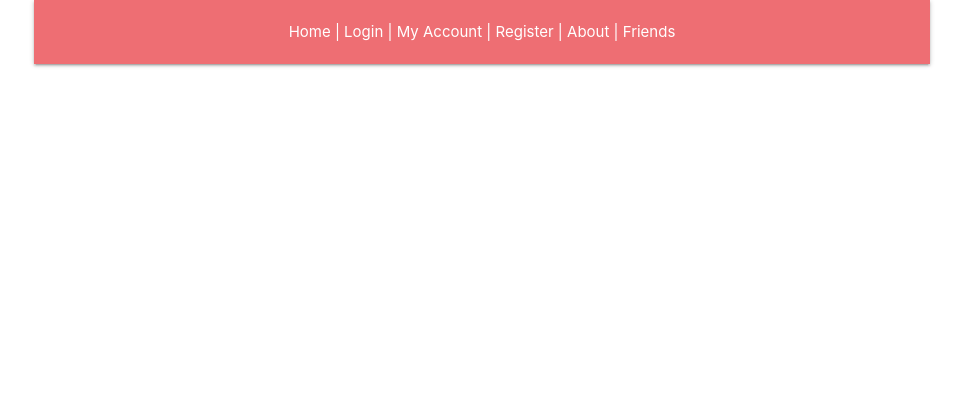
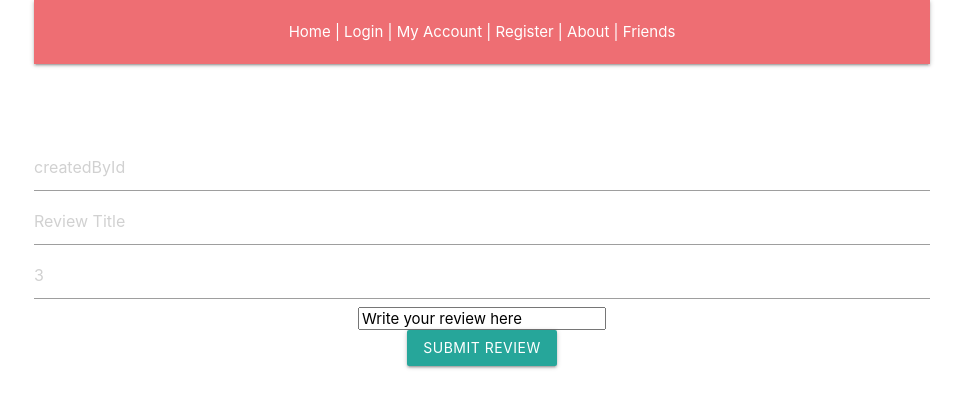
Before and after one commit to gbeaumont5/Front_end_homeless_helper, a React (Create React App) app: page /Movies/selected in a window 1280 px wide. Shown: the top 408 px of the page, without its empty margins (158-1121 px from the left). Built offline with nearby package versions, Linux system fonts and the light colour scheme; no server answers.

Commit message:
made a few changes to showmovie and newreview. not fully functional yet

```diff
--- a/src/components/NewReview.js
+++ b/src/components/NewReview.js
@@ -1,14 +1,18 @@
 import React, { Component } from 'react';
 import axios from 'axios';
 
+let baseURL = 'http://localhost:3003'
+
 class NewReview extends Component {
-    super(props)
-    state = {
-        createdByID: '',
-        imdbID: this.props.imdbID,
-        title: '',
-        rating: null,
-        reviewNotes: '',
+    constructor(props){
+        super(props);
+        this.state = {
+            createdByID: '',
+            imdbID: this.props.imdbID,
+            title: '',
+            rating: null,
+            reviewNotes: '',
+        }
     }
 
     handleChange(event) {
@@ -37,10 +41,10 @@ class NewReview extends Component {
             rating: null,
             reviewNotes: ''
         });
-        this.props.handleAddMember(response.data); //this is a prop coming from , still need to create at App.js
+        this.props.handleAddReview(response.data); //this is a prop coming from , still need to create at App.js
       }
 
-    render (
+    render () {
         return (
             <div>
             <form onSubmit={this.handleSubmit}>
@@ -50,32 +54,42 @@ class NewReview extends Component {
 
             <input
               type='text'
-              id='email'
-              name='email'
+              id='createdById'
+              name='createdById'
               onChange={this.handleChange}
-              value={this.state.email}
-              placeholder='your email'
+              value={this.state.createdById}
+              placeholder='createdById'
             />
             <input
               type='text'
-              id='picture'
-              name='picture'
+              id='title'
+              name='title'
               onChange={this.handleChange}
-              value={this.state.picture}
-              placeholder='a url for your picture'
+              value={this.state.title}
+              placeholder='Review Title'
             />
             <input
-              type='password'
-              id='password'
-              name='password'
+              type='number'
+              id='rating'
+              name='rating'
               onChange={this.handleChange}
-              value={this.state.needs}
-              placeholder='password'
+              value={this.state.rating}
+              placeholder='3'
             />
+            <input
+            type='textarea'
+            id='reviewNotes'
+            name='reviewNotes'
+            onChange={this.handleChange}
+            value={this.state.reviewNotes}
+            value="Write your review here"
+          />
             <br />
-            <input type='submit' class='btn' value='Add Member' />
+            <input type='submit' class='btn' value='Submit Review' />
           </form>
             </div>
         )
-    )
+    }
 }
+
+export default NewReview
--- a/src/components/ShowMovie.js
+++ b/src/components/ShowMovie.js
@@ -1,5 +1,6 @@
 import React, { Component } from 'react';
 import axios from 'axios';
+import NewReview from './NewReview'
 
 let baseURL = 'http://www.omdbapi.com/?apikey=b01d6b33&i=';
 
@@ -7,13 +8,22 @@ class ShowMovie extends Component {
   constructor(props) {
     super(props);
     this.state = {
-      movie: {}
+      movie: {},
+      reviews: []
     };
     console.log('this.props.imdbID: ', +this.state.imdbID);
   }
 
   componentDidMount() {
     this.getMovie();
+  }
+
+  async getReviews() {
+    const response = await axios(`http://localhost:3003/reviews`)
+    const data = response.data
+    this.setState({
+      reviews: data
+    })
   }
 
   async getMovie() {
@@ -29,13 +39,26 @@ class ShowMovie extends Component {
     console.log(this.state.movie.Title);
   }
 
+  handleAddReview (review) {
+    const copyReviews = [...this.state.reviews, review];
+    this.setState({
+      reviews: copyReviews
+    });
+    console.log(this.state.reviews);
+  }
   render() {
     return (
       <div>
         <h2>{this.state.movie.Title}</h2>
+        <NewReview imdbID={this.props.imdbID} />
       </div>
     );
   }
-}
+
+  }
+
+
+
+
 
 export default ShowMovie;
```
